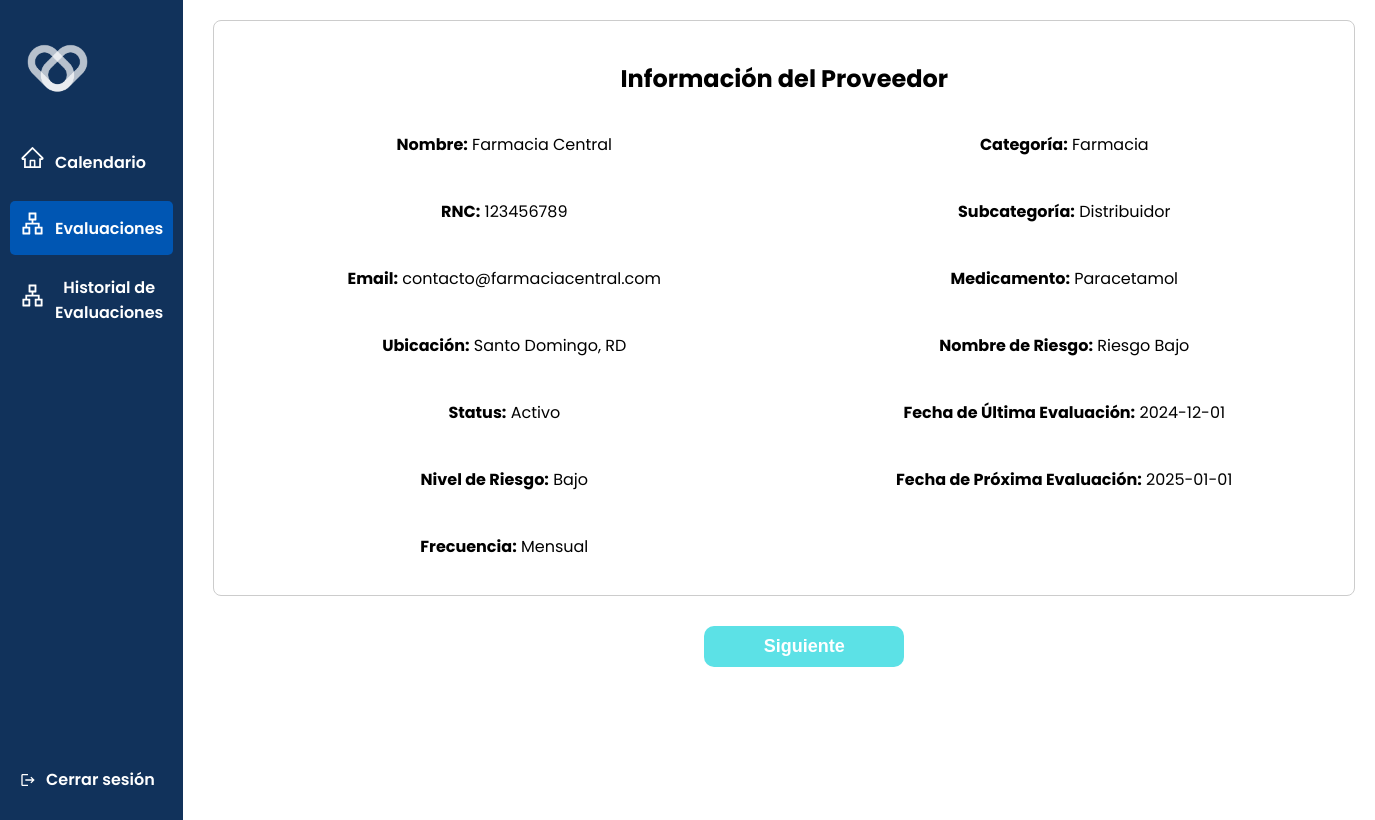
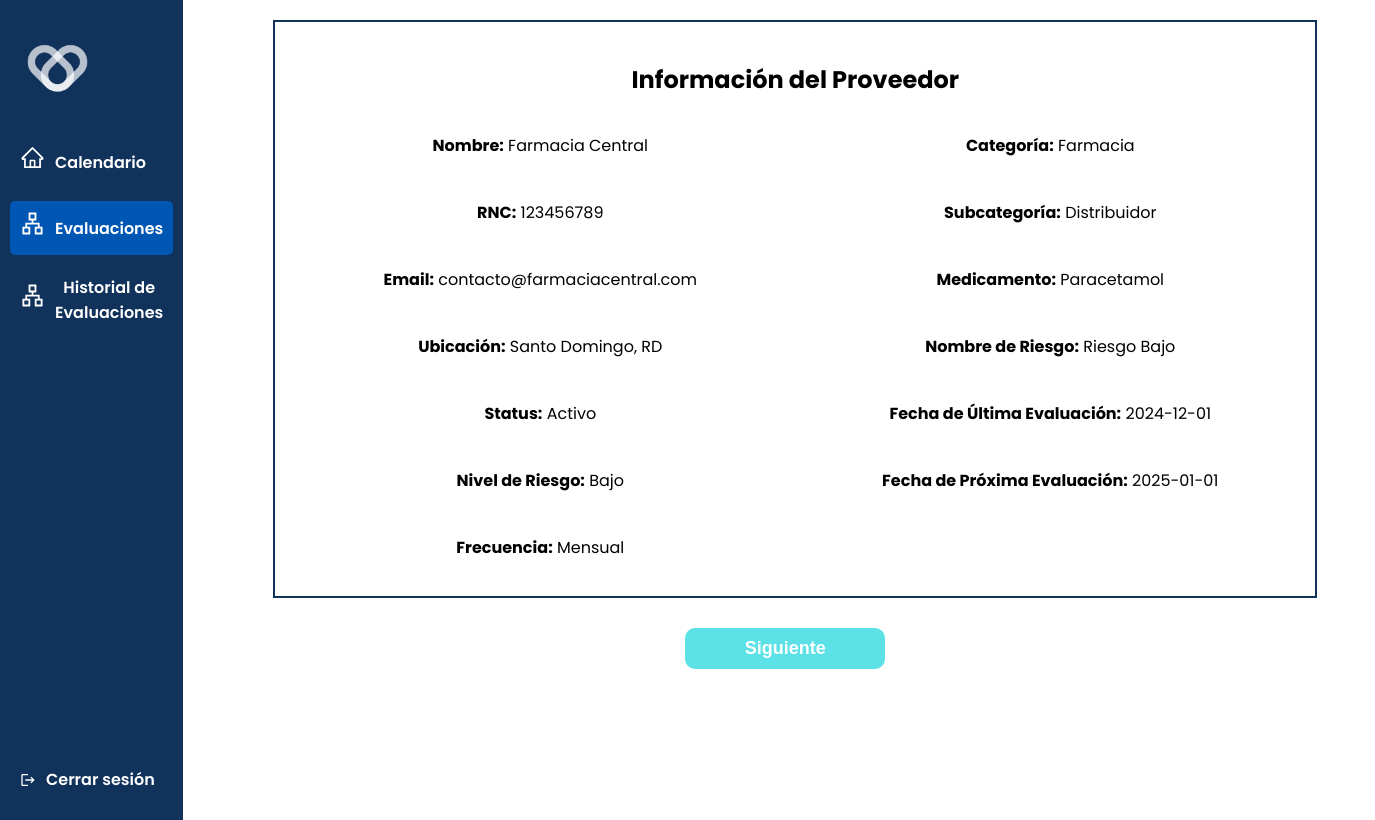
Before and after one commit to AshliCuevas/proyecto-final-desarrollo-web, a React (Create React App) app: page /EvaluacionesPage in a window 1280 px wide. Shown: the whole page, 1375 px wide, since content can reach past the window. Built offline with nearby package versions, Linux system fonts and the light colour scheme; the HTML template or start-up script is replaced by a standard one.

Commit message:
borde azul infoproveedor

```diff
--- a/src/componentes_front/InfoProveedor.js
+++ b/src/componentes_front/InfoProveedor.js
@@ -5,11 +5,11 @@ const styles = {
   container: {
     position: 'relative',
     padding: '20px',
-    width: '1100px',
-    marginLeft: "-240px",
-    border: '1px solid #ccc',
-    borderRadius: '8px',
+    width: '1000px',
+    marginLeft: "-180px",
     background: '#ffffff',
+    border: "2px solid #11325b",
+
   },
   title: {
     marginBottom: '20px',
```
